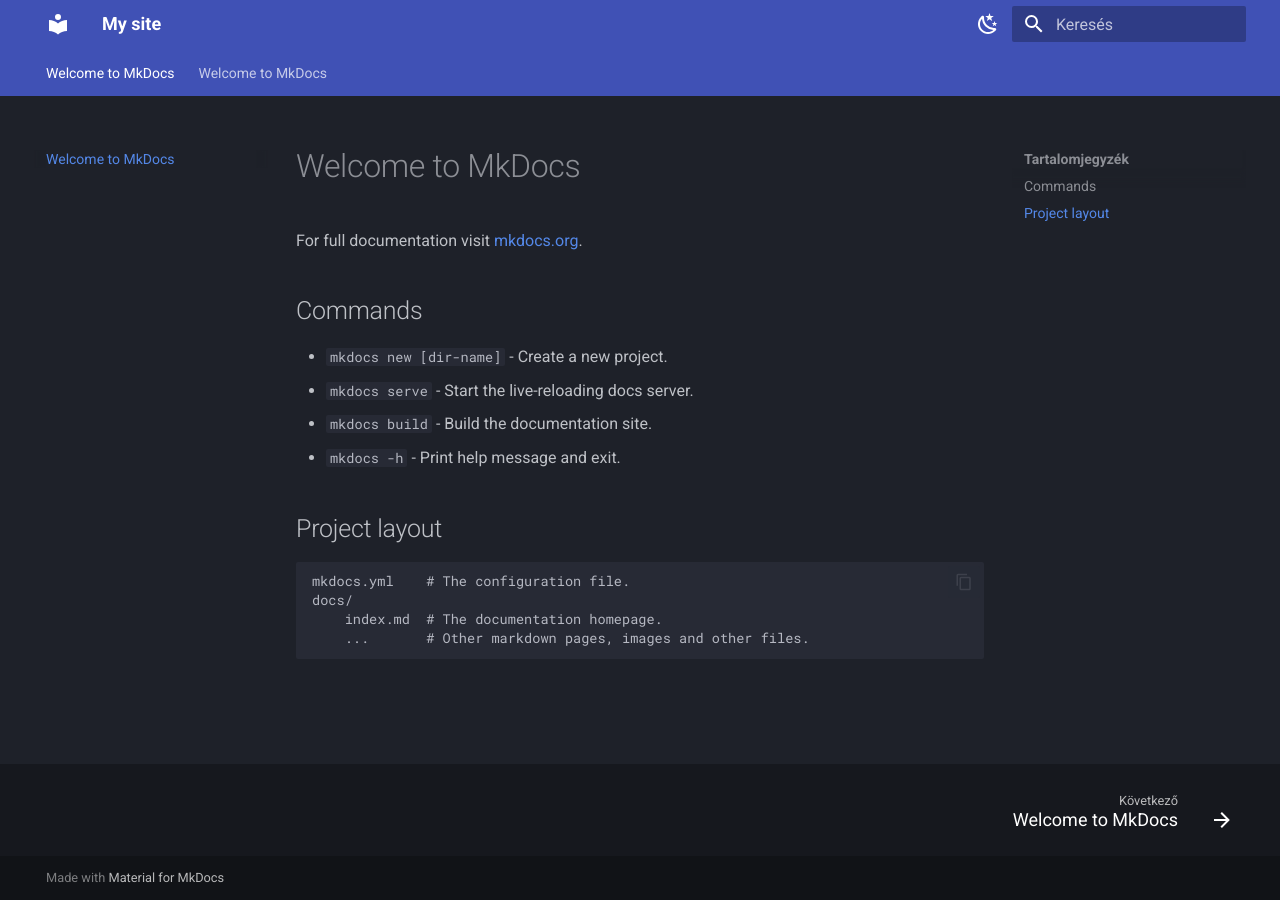
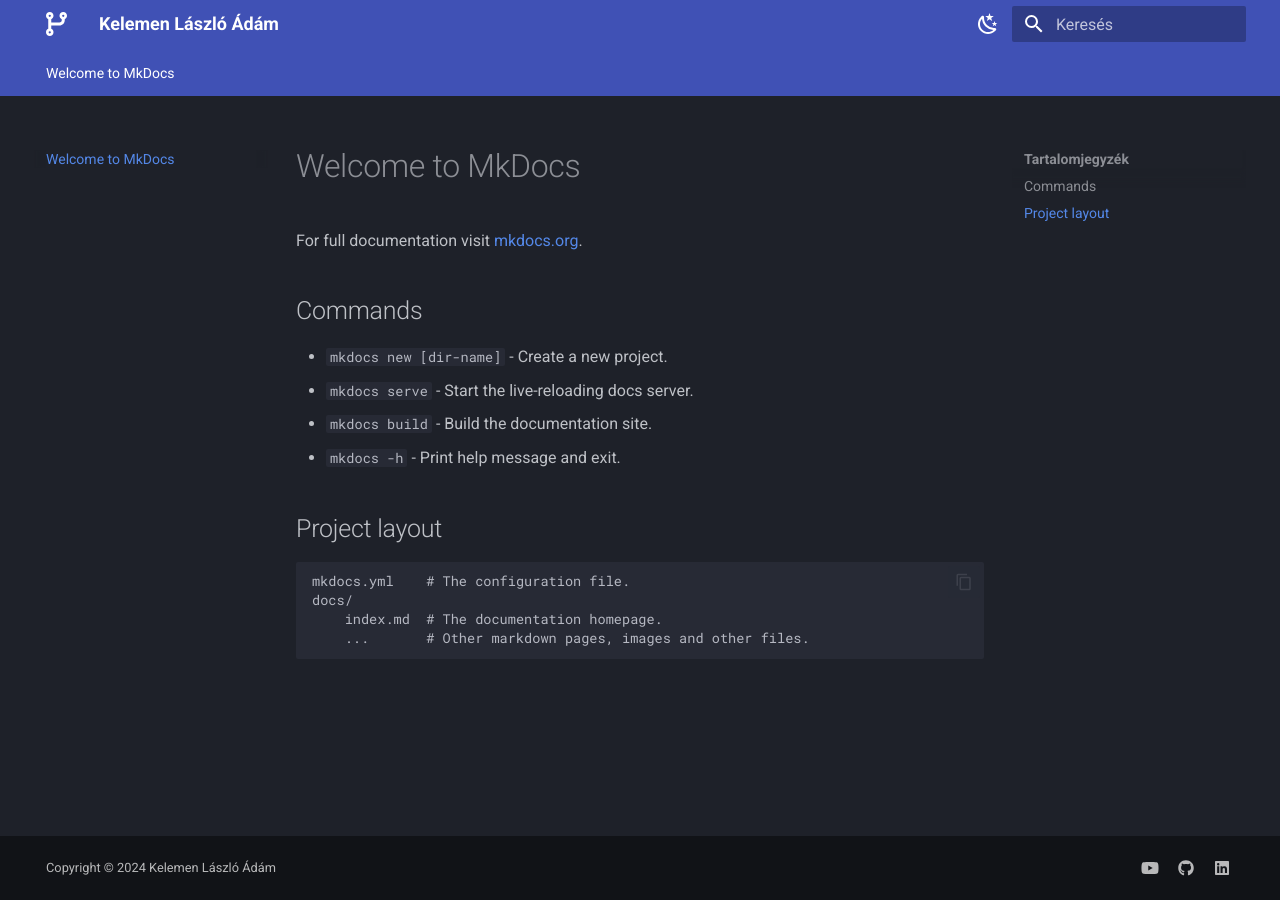
Before and after one commit to Kela910512/iamlaszlokelemen.hu, an MkDocs documentation site: the page built from docs/index.md, in a window 1280 px wide. Built offline with MkDocs 1.6.1 and Material for MkDocs 9.7.7, drawn with Linux system fonts in a browser that asks for light colours.

Commit message:
Change mkdocs.yml

```diff
--- a/mkdocs.yml
+++ b/mkdocs.yml
@@ -1,8 +1,10 @@
-site_name: My site
+site_name: Kelemen László Ádám
 site_url: https://iamlaszlokelemen.hu
 theme:
   name: material
   language: hu
+  icon:
+    logo: fontawesome/solid/code-branch
   features:
     - content.code.annotate
     - content.code.copy
@@ -18,6 +20,10 @@
     - search.highlight
     - search.share
     - search.suggest
+
+  plugins:
+    - typeset
+    - search
   palette:
     # Palette toggle for dark mode
     - scheme: slate
@@ -33,3 +39,26 @@
       toggle:
         icon: material/weather-sunny
         name: Sötét módra váltás
+
+  markdown_extensions:
+    - admonition
+    - pymdownx.details
+    - pymdownx.superfences
+    - attr_list
+    - pymdownx.emoji:
+        emoji_index: pymdownx.emoji.gemoji
+        emoji_generator: pymdownx.emoji.to_svg
+    - toc:
+      permalink: true
+
+copyright: Copyright &copy; 2024 Kelemen László Ádám
+
+extra:
+  generator: false
+  social:
+    - icon: fontawesome/brands/youtube
+      link: https://youtube.com/@kela910512
+    - icon: fontawesome/brands/github
+      link: https://github.com/kela910512
+    - icon: fontawesome/brands/linkedin
+      link: https://iamlaszlokelemen.hu
```
Also changed, not shown: docs/test.md (deleted, +0 -17 lines).
